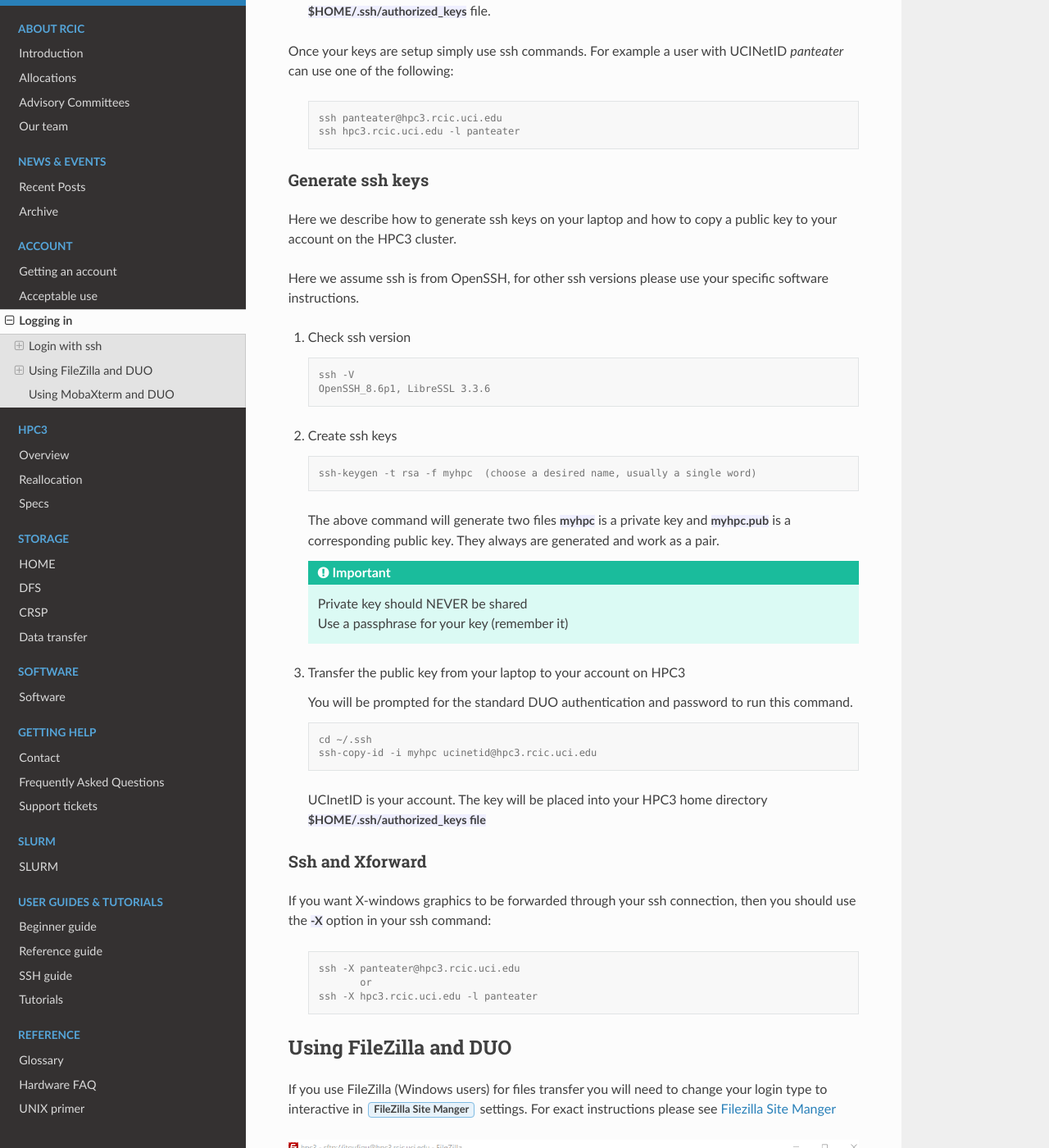
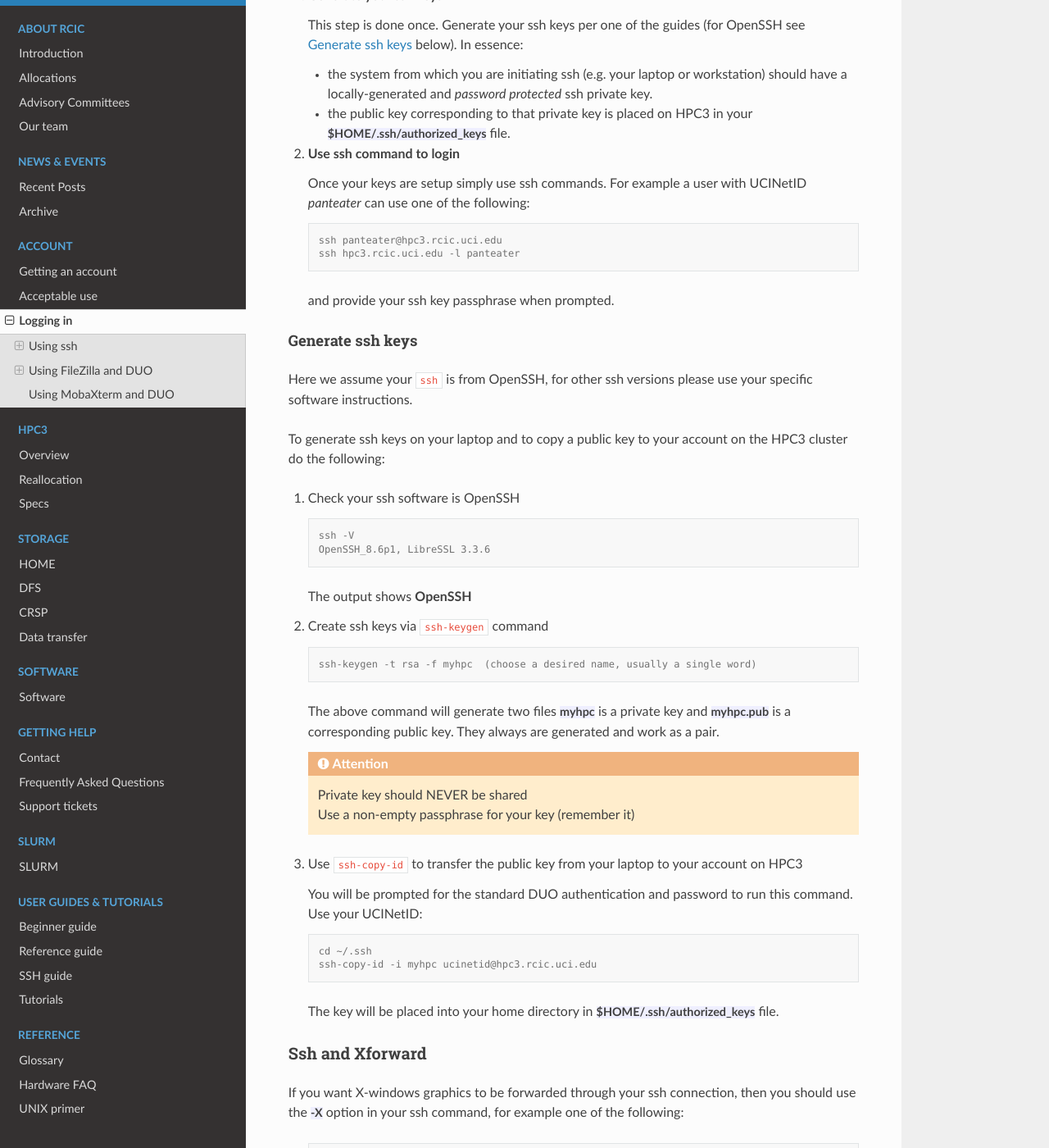
Before and after one commit to RCIC-UCI-Public/website-rcic, a Sphinx documentation site: the page built from docs/source/account/login.rst, in a window 1280 px wide and 1400 px high, scrolled down 2939 px. Shown: the whole window at 82% size. Built offline with Sphinx 7.4.7 and the Read the Docs theme 2.0.0, drawn with Linux system fonts in a browser that asks for light colours; some of the changed text lies outside the part shown.

Commit message:
keep same notation for ssh methods, minor text edits

```diff
--- a/docs/source/account/login.rst
+++ b/docs/source/account/login.rst
@@ -17,24 +17,27 @@
 
 .. _ssh login:
 
-Login with ssh
----------------
+Using ssh
+---------
 
 :term:`SSH` is the only way to directly log in to HPC3 for interactive use and
 we require multi-factor authentication for all password-based logins.
 
+We describe two main methods below.
+
 .. _ssh password duo:
 
-Password authentication with automated DUO push
-^^^^^^^^^^^^^^^^^^^^^^^^^^^^^^^^^^^^^^^^^^^^^^^
+I Password authentication
+^^^^^^^^^^^^^^^^^^^^^^^^^
 
-Password authentication with automated DUO push on your phone
-is the most common mode for DUO authentication. It requires your phone to have
+**Password authentication with automated DUO push on your phone**
+is the most common method for authentication. It requires your phone to have
 internet access to receive the push notification from DUO and to send your
 approval/denial back to DUO’s servers.
 
 You access HPC3 via your favorite SSH (SCP, SFTP) client from your laptop and then respond to the DUO app on your phone.
-In this scenario HPC3 does not prompt you for DUO authentication. Instead the only DUO notification is on your phone.
+HPC3 prompts you for a password and requests to use  DUO authentication. The
+DUO push happens on your phone (or your other DUO-enabled device).
 
 **Step by Step**
 
@@ -118,66 +121,77 @@
 
 .. _ssh keys:
 
-Key-based ssh authentication
-^^^^^^^^^^^^^^^^^^^^^^^^^^^^
+II Key-based authentication
+^^^^^^^^^^^^^^^^^^^^^^^^^^^
 
 If you choose to use key-based authentication for your login, you have additional responsibilities:
 
-* **Every user-generated ssh key MUST have a non-empty passphrase**.
-  It is a requirement per our :ref:`acceptable use` policy
-* **NEVER add a different user's ssh public into your authorized_keys file**. This is a violation of account sharing.
-* **Generate a different private key and password for each device you plan to use**
-  for accessing HPC3.  For example, if you two different laptops, generate a private key for each laptop.
-* **Treat all of your ssh private keys with care**. If you are on a shared system (e.g. a lab workstation), make sure
-  that file permissions are set such you (and only you) can read and unlock the key with its passphrase.
-* If you don't want to keep re-entering your passphrase, you should learn how to manage your ssh keys with the help of ssh agents.
-  This provides a convenience of a "passwordless" ssh key, but has all the security of a password-protected key.
+.. attention::
 
-  Depending on your laptop, use the following guides:
+   * **Every user-generated ssh key MUST have a non-empty passphrase**.
+     It is a requirement per our :ref:`acceptable use` policy
+   * **NEVER add a different user's ssh public into your authorized_keys file**. This is a violation of account sharing.
+   * **Generate a different private key and password for each device you plan to use**
+     for accessing HPC3.  For example, if you two different laptops, generate a private key for each laptop.
+   * **Treat all of your ssh private keys with care**. If you are on a shared system (e.g. a lab workstation), make sure
+     that file permissions are set such you (and only you) can read and unlock the key with its passphrase.
+   * If you don't want to keep re-entering your passphrase, you should learn how to manage your ssh keys with the help of ssh agents.
+     This provides a convenience of a "passwordless" ssh key, but has all the security of a password-protected key.
 
-  :Linux: `ssh-agent <https://www.ssh.com/academy/ssh/agent>`_
-  :Windows: `PuTTY/Pageant <https://winscp.net/eng/docs/ui_pageant>`_
-  :Windows: `Powershell <https://docs.microsoft.com/en-us/windows-server/administration/openssh/openssh_keymanagement>`_
-  :MaxOS: `Proper use of ssh-client <https://www.getpagespeed.com/work/proper-use-of-ssh-client-in-mac-os-x>`_
+     Depending on your laptop, use the following guides:
 
-See more :ref:`ssh tutorials` links for more details.
+     :Linux: `ssh-agent <https://www.ssh.com/academy/ssh/agent>`_
+     :Windows: `PuTTY/Pageant <https://winscp.net/eng/docs/ui_pageant>`_
+     :Windows: `Powershell <https://docs.microsoft.com/en-us/windows-server/administration/openssh/openssh_keymanagement>`_
+     :MaxOS: `Proper use of ssh-client <https://www.getpagespeed.com/work/proper-use-of-ssh-client-in-mac-os-x>`_
 
-Generate your ssh keys per one of the guides (for OpenSSH see :ref:`generate ssh keys`).
+   See more :ref:`ssh tutorials` links for more details.
 
-In essence:
+**Step by Step**
 
-- the system from which you are initiating ssh (e.g. your laptop or workstation) should
-  have a locally-generated and *password protected* ssh private key.
-- the public key corresponding to that private key is placed on HPC3
-  in your   :tt:`$HOME/.ssh/authorized_keys` file.
+1. **Generate your ssh keys**
 
-Once your keys are setup simply use ssh commands.
-For example a user with UCINetID *panteater* can use one of the following:
+   This step is done once. Generate your ssh keys per one of the guides
+   (for OpenSSH see :ref:`generate ssh keys` below).  In essence:
 
-  .. code-block:: console
+   - the system from which you are initiating ssh (e.g. your laptop or workstation) should
+     have a locally-generated and *password protected* ssh private key.
+   - the public key corresponding to that private key is placed on HPC3
+     in your   :tt:`$HOME/.ssh/authorized_keys` file.
 
-     ssh panteater@hpc3.rcic.uci.edu
-     ssh hpc3.rcic.uci.edu -l panteater
+2. **Use ssh command to login**
+
+   Once your keys are setup simply use ssh commands.
+   For example a user with UCINetID *panteater* can use one of the following:
+
+   .. code-block:: console
+
+      ssh panteater@hpc3.rcic.uci.edu
+      ssh hpc3.rcic.uci.edu -l panteater
+
+   and provide your ssh key passphrase when prompted.
 
 .. _generate ssh keys:
 
 Generate ssh keys
-^^^^^^^^^^^^^^^^^
+~~~~~~~~~~~~~~~~~
 
-Here we describe how to generate ssh keys  on your laptop and how to copy
-a public key to your account on the HPC3 cluster.
-
-Here we assume ssh is from OpenSSH, for other ssh versions please
+Here we assume your ``ssh`` is from OpenSSH, for other ssh versions please
 use your specific software instructions.
 
-1. Check ssh version
+To generate ssh keys on your laptop and to copy a public key to your account on the HPC3 cluster
+do the following:
+
+1. Check your ssh software is OpenSSH
 
    .. code-block:: console
 
       ssh -V
       OpenSSH_8.6p1, LibreSSL 3.3.6
 
-2. Create ssh keys
+   The output shows **OpenSSH**
+
+2. Create ssh keys via ``ssh-keygen`` command
 
    .. code-block:: console
 
@@ -187,22 +201,21 @@
    and :tt:`myhpc.pub`  is a corresponding public key. They always are
    generated and work as a pair.
 
-   .. important:: | Private key should NEVER be shared
-                  | Use a passphrase for your key (remember it)
+   .. attention:: | Private key should NEVER be shared
+                  | Use a non-empty passphrase for your key (remember it)
 
-3. Transfer the public key from your laptop to your account on HPC3
+3. Use ``ssh-copy-id`` to transfer the public key from your laptop to your account on HPC3
 
    You will be prompted for the standard DUO authentication
-   and password to run this command.
+   and password to run this command. Use your UCINetID:
 
    .. code-block:: console
 
       cd ~/.ssh
       ssh-copy-id -i myhpc ucinetid@hpc3.rcic.uci.edu
 
-   UCInetID is your account. The key will be placed into your
-   HPC3 home directory :tt:`$HOME/.ssh/authorized_keys file`
-
+   The key will be placed into your home directory in
+   :tt:`$HOME/.ssh/authorized_keys` file.
 
 .. _ssh xforward:
 
@@ -210,14 +223,16 @@
 ^^^^^^^^^^^^^^^^
 
 If you want X-windows graphics to be forwarded through your ssh connection,
-then you should use the :tt:`-X` option in your ssh command:
+then you should use the :tt:`-X` option in your ssh command, for example one
+of the following:
 
   .. code-block:: console
 
      ssh -X panteater@hpc3.rcic.uci.edu
-	    or
      ssh -X hpc3.rcic.uci.edu -l panteater
 
+
+.. _filezilla duo:
 
 Using FileZilla and DUO
 ------------------------
@@ -229,6 +244,9 @@
 .. image:: images/filezilla.png
    :align: center
    :alt: site manager settings
+
+
+.. _filezilla ssh keys:
 
 FileZilla with SSH keys
 ^^^^^^^^^^^^^^^^^^^^^^^
```
Also changed, not shown: other parts of docs/source/account/login.rst (+3 -3 lines).
